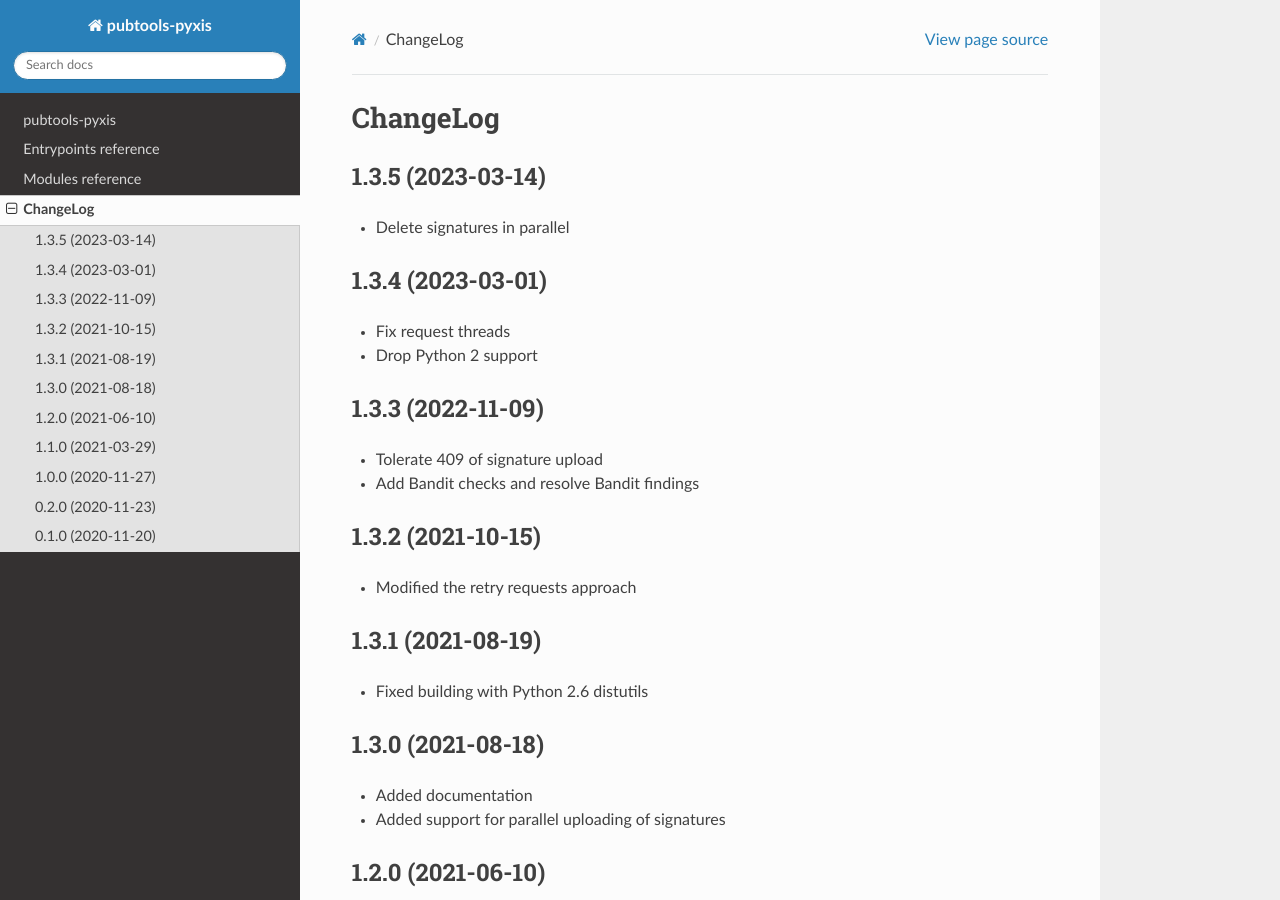
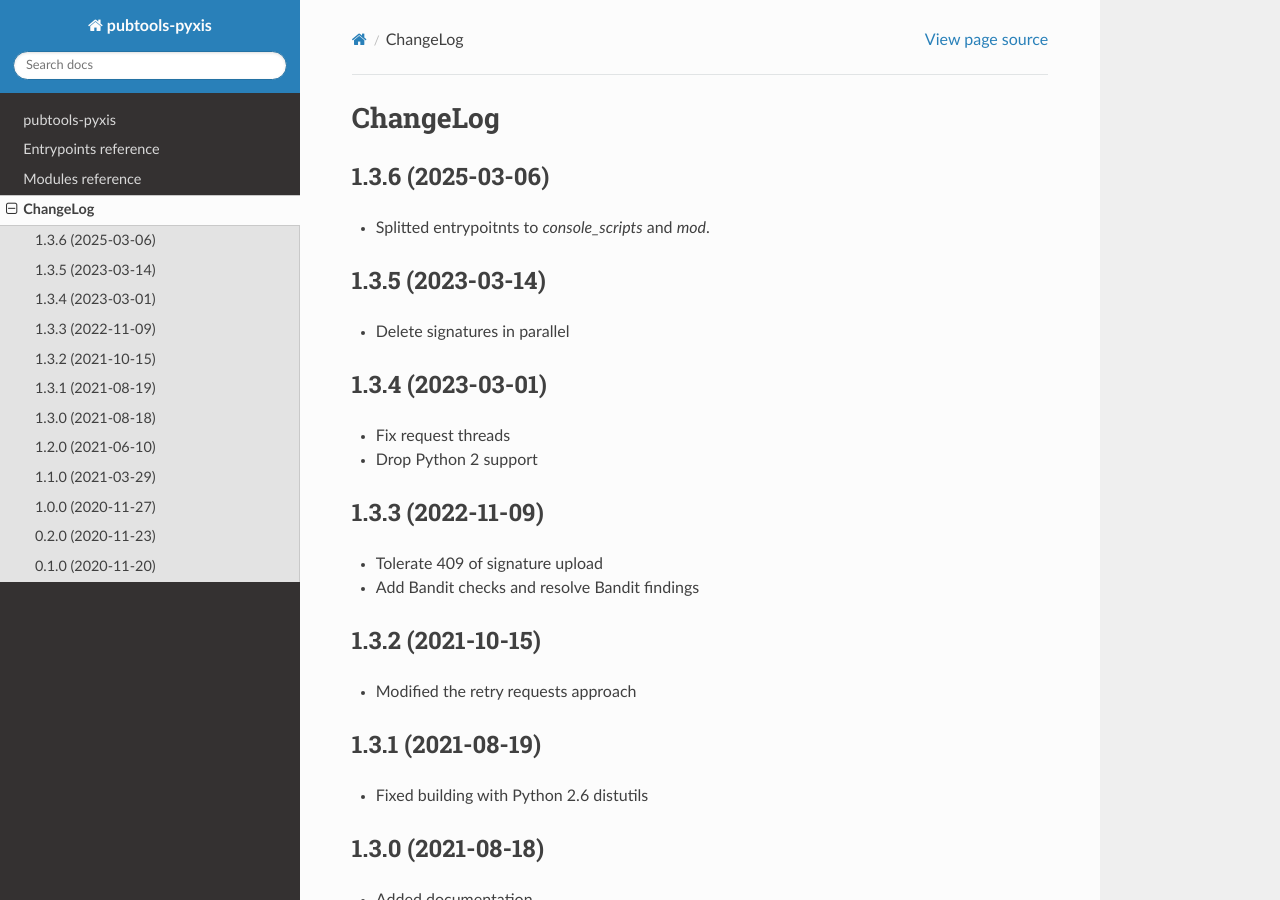
Before and after one commit to release-engineering/pubtools-pyxis, a Sphinx documentation site: the page built from docs/source/CHANGELOG.rst, in a window 1280 px wide and 900 px high. Built offline with Sphinx 7.4.7 and the Read the Docs theme 3.1.0, drawn with Linux system fonts in a browser that asks for light colours.

Commit message:
Release: v1.3.6

```diff
--- a/docs/source/CHANGELOG.rst
+++ b/docs/source/CHANGELOG.rst
@@ -1,5 +1,11 @@
 ChangeLog
 =========
+
+1.3.6 (2025-03-06)
+------------------
+
+* Splitted entrypoitnts to `console_scripts` and `mod`.
+
 
 1.3.5 (2023-03-14)
 ------------------
--- a/setup.py
+++ b/setup.py
@@ -71,7 +71,7 @@
 
 setup(
     name="pubtools-pyxis",
-    version="1.3.5",
+    version="1.3.6",
     description="Pubtools-pyxis",
     long_description=long_description,
     long_description_content_type='text/x-rst',
```
Also changed, not shown: 1 other file.
